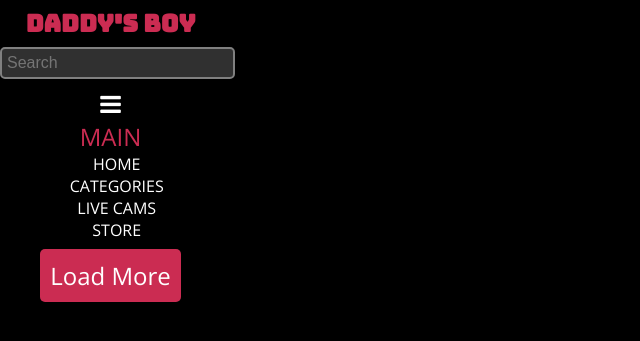
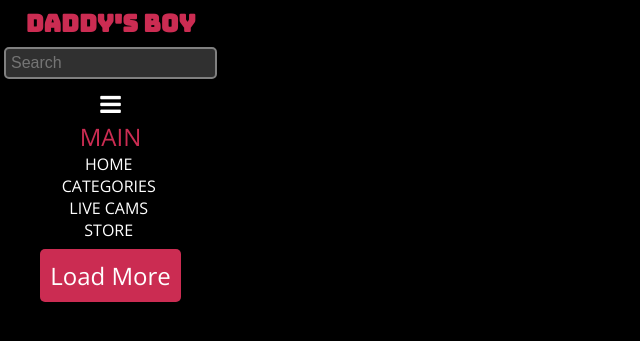
Before and after one commit to scottajames/Les-Chair, a PHP site: page / in a window 1280 px wide. Shown: the top 341 px of the page, without its empty margins (0-640 px from the left). Run offline with PHP 8.4, Linux system fonts and the light colour scheme.

Commit message:
Update Styling.css

```diff
--- a/Styling.css
+++ b/Styling.css
@@ -61,7 +61,6 @@ body {
 }
 #Head-Content {
 	grid-area: 1 / 1 / 2 / 2;
-	text-align: center;
 }
 #Logo h1 {
 	position: relative;
@@ -72,9 +71,11 @@ body {
 	text-align: center;
 }
 
-
+#Search {
+	text-align: center;
+}
 #Search input {
-	width: 100%;
+	width: 90%;
 	border: none;
 	border-radius: 5px;
 	border: 2px solid grey;
@@ -83,17 +84,11 @@ body {
 	background-color: #303030;
 	color: grey;
 }
-#Search button {
-	display: none;
-	position: relative;
-	left: -30px;
-	color: grey;
-	font-size: var(--text-size-1);
-}
 
 #Button {
 	position: relative;
 	top: 1vh;
+	text-align: center;
 }
 #Button button {
 	color: var(--white-color);
@@ -103,25 +98,34 @@ body {
 #Main-Nav {
 	position: relative;
 	top: 1vh;
+	text-align: center;
 }
 #Main-Nav h1 {
 	color: var(--other-color);
 	font-size: var(--text-size-2);
 	font-weight: lighter;
+	text-align: center;
 }
 #Main-Nav a {
 	color: var(--white-color);
 	font-size: var(--text-size-1);
+	position: relative;
+	left: -1vmin;
+	display: block;
 }
 #Main-Nav i {
 	font-size: var(--text-size-1);
 	color: white;
+	float: left;
+	position: relative;
+	left: 2vmin;
 }
 #Main-Nav a:hover i {
 	color: var(--hover-color);
 }
 
 #Load-More {
+	text-align: center;
 }
 #Load-More button {
 	position: relative;
```
